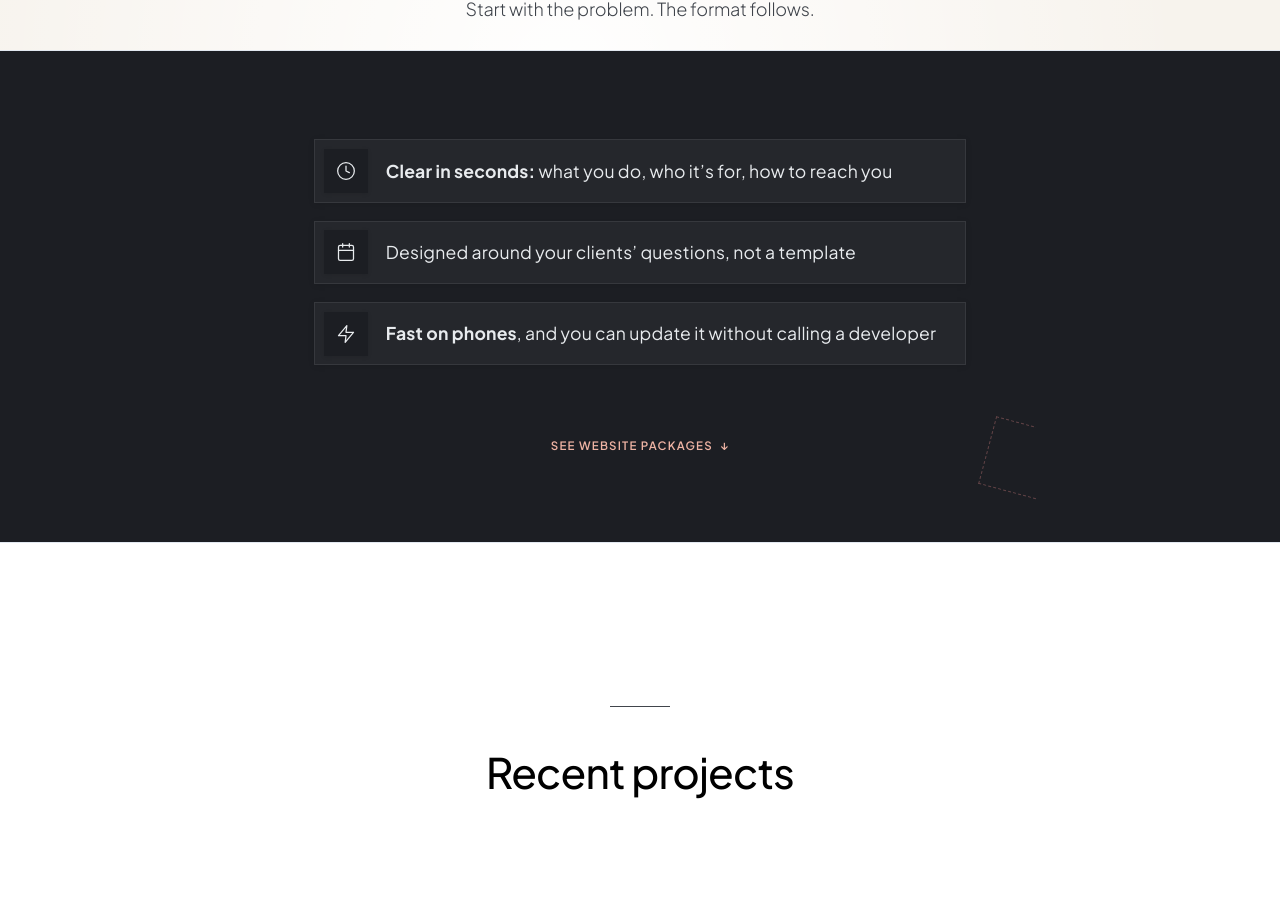
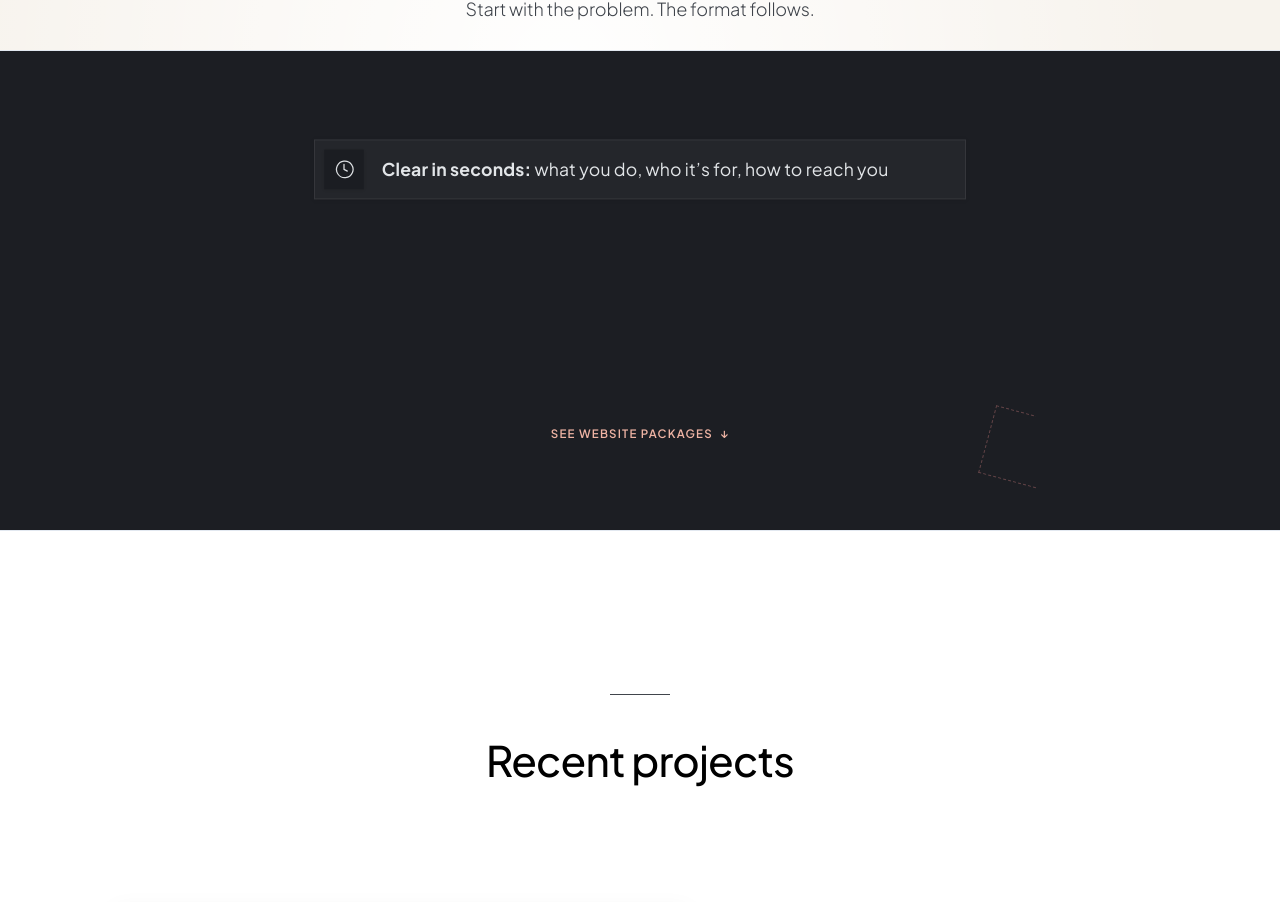
Before and after one commit to Irene2828/porfoliojuly, a Next.js app: page / in a window 1280 px wide. Shown: the part 1074-1976 px from the top of the page. Built offline with nearby package versions, Linux system fonts and the light colour scheme.

Commit message:
Homepage services: looping motion for the three help cards

```diff
--- a/src/app/v2/components/ServicesV2.tsx
+++ b/src/app/v2/components/ServicesV2.tsx
@@ -1,18 +1,98 @@
 'use client';
 
-import { motion } from 'framer-motion';
+import { useRef } from 'react';
+import { motion, useInView, useReducedMotion, type Variants } from 'framer-motion';
+
+const LOOP_SECONDS = 6.4;
+const LOOP_EASE: [number, number, number, number] = [0.16, 1, 0.3, 1];
+
+const rowLoopVariants: Variants = {
+  rest: { opacity: 1, y: 0 },
+  loop: (i: number) => {
+    const s = 0.2 + i * 0.5;
+    const e = s + 0.6;
+    return {
+      opacity: [0, 0, 1, 1, 0, 0],
+      y: [16, 16, 0, 0, -10, -10],
+      transition: {
+        duration: LOOP_SECONDS,
+        times: [0, s / LOOP_SECONDS, e / LOOP_SECONDS, 5.55 / LOOP_SECONDS, 6.15 / LOOP_SECONDS, 1],
+        repeat: Infinity,
+        ease: LOOP_EASE,
+      },
+    };
+  },
+};
+
+const iconBoxVariants: Variants = {
+  rest: { scale: 1, opacity: 1 },
+  loop: (i: number) => {
+    const s = 0.2 + i * 0.5;
+    const e = s + 0.6;
+    return {
+      scale: [0.82, 0.82, 1, 1, 0.94, 0.94],
+      opacity: [0, 0, 1, 1, 0, 0],
+      transition: {
+        duration: LOOP_SECONDS,
+        times: [0, s / LOOP_SECONDS, e / LOOP_SECONDS, 5.55 / LOOP_SECONDS, 6.15 / LOOP_SECONDS, 1],
+        repeat: Infinity,
+        ease: LOOP_EASE,
+      },
+    };
+  },
+};
+
+const iconDrawVariants: Variants = {
+  rest: { pathLength: 1 },
+  loop: (i: number) => {
+    const s = 0.32 + i * 0.5;
+    const e = s + 0.8;
+    return {
+      pathLength: [0, 0, 1, 1],
+      transition: {
+        duration: LOOP_SECONDS,
+        times: [0, s / LOOP_SECONDS, e / LOOP_SECONDS, 1],
+        repeat: Infinity,
+        ease: 'easeInOut',
+      },
+    };
+  },
+};
+
+const sheenVariants: Variants = {
+  rest: { x: '-130%' },
+  loop: (i: number) => {
+    const a = 3.05 + i * 0.18;
+    const b = a + 0.85;
+    return {
+      x: ['-130%', '-130%', '130%', '130%'],
+      transition: {
+        duration: LOOP_SECONDS,
+        times: [0, a / LOOP_SECONDS, b / LOOP_SECONDS, 1],
+        repeat: Infinity,
+        ease: 'easeInOut',
+      },
+    };
+  },
+};
 
 type ServicesV2Props = {
   websitesOnly?: boolean;
 };
 
 export default function ServicesV2({ websitesOnly = false }: ServicesV2Props) {
+  const bulletsRef = useRef<HTMLUListElement>(null);
+  const bulletsInView = useInView(bulletsRef, { amount: 0.35 });
+  const reduceMotion = useReducedMotion();
+  const loopActive = websitesOnly && !reduceMotion;
+
   const homepageWebsitesBullets = [
     {
       text: <span><strong>Clear in seconds:</strong> what you do, who it’s for, how to reach you</span>,
       icon: (
         <svg width="20" height="20" viewBox="0 0 24 24" fill="none" stroke="#e8ebee" strokeWidth="1.5" strokeLinecap="round" strokeLinejoin="round">
-          <circle cx="12" cy="12" r="10"/><polyline points="12 6 12 12 16 14"/>
+          <motion.path d="M12 2 A10 10 0 1 1 11.9 2.01" variants={iconDrawVariants} />
+          <motion.path d="M12 6 L12 12 L16 14" variants={iconDrawVariants} />
         </svg>
       )
     },
@@ -20,7 +100,10 @@ export default function ServicesV2({ websitesOnly = false }: ServicesV2Props) {
       text: <span>Designed around your clients’ questions, not a template</span>,
       icon: (
         <svg width="20" height="20" viewBox="0 0 24 24" fill="none" stroke="#e8ebee" strokeWidth="1.5" strokeLinecap="round" strokeLinejoin="round">
-          <rect x="3" y="4" width="18" height="18" rx="2" ry="2"/><line x1="16" y1="2" x2="16" y2="6"/><line x1="8" y1="2" x2="8" y2="6"/><line x1="3" y1="10" x2="21" y2="10"/>
+          <motion.path d="M5 4 h14 a2 2 0 0 1 2 2 v14 a2 2 0 0 1 -2 2 H5 a2 2 0 0 1 -2 -2 V6 a2 2 0 0 1 2 -2 Z" variants={iconDrawVariants} />
+          <motion.path d="M16 2 v4" variants={iconDrawVariants} />
+          <motion.path d="M8 2 v4" variants={iconDrawVariants} />
+          <motion.path d="M3 10 h18" variants={iconDrawVariants} />
         </svg>
       )
     },
@@ -28,7 +111,7 @@ export default function ServicesV2({ websitesOnly = false }: ServicesV2Props) {
       text: <span><strong>Fast on phones</strong>, and you can update it without calling a developer</span>,
       icon: (
         <svg width="20" height="20" viewBox="0 0 24 24" fill="none" stroke="#e8ebee" strokeWidth="1.5" strokeLinecap="round" strokeLinejoin="round">
-          <path d="M13 2L3 14h9l-1 8 10-12h-9l1-8z"/>
+          <motion.path d="M13 2L3 14h9l-1 8 10-12h-9l1-8z" variants={iconDrawVariants} />
         </svg>
       )
     }
@@ -444,14 +527,22 @@ export default function ServicesV2({ websitesOnly = false }: ServicesV2Props) {
                   {websitesOnly ? 'For when your work is better than your website' : 'For when your work is better than your current website'}
                 </motion.p>}
 
-                <ul className={websitesOnly ? 'homepage-services-bullets' : undefined} style={{ listStyle: 'none', padding: 0, margin: 0, display: 'flex', flexDirection: 'column', gap: '16px' }}>
+                <motion.ul
+                  ref={websitesOnly ? bulletsRef : undefined}
+                  initial={false}
+                  animate={loopActive ? (bulletsInView ? 'loop' : 'rest') : undefined}
+                  className={websitesOnly ? 'homepage-services-bullets' : undefined} style={{ listStyle: 'none', padding: 0, margin: 0, display: 'flex', flexDirection: 'column', gap: '16px' }}>
                   {websitesBullets.map((bullet, idx) => (
                     <motion.li
                       key={idx}
-                      initial={{ opacity: 0, x: -16, y: 10 }}
-                      whileInView={{ opacity: 1, x: 0, y: 0 }}
-                      viewport={{ once: true, amount: 0.25 }}
-                      transition={{ duration: 0.65, delay: 0.24 + idx * 0.11, ease: [0.16, 1, 0.3, 1] }}
+                      {...(websitesOnly
+                        ? { variants: rowLoopVariants, custom: idx }
+                        : {
+                            initial: { opacity: 0, x: -16, y: 10 },
+                            whileInView: { opacity: 1, x: 0, y: 0 },
+                            viewport: { once: true, amount: 0.25 },
+                            transition: { duration: 0.65, delay: 0.24 + idx * 0.11, ease: [0.16, 1, 0.3, 1] as [number, number, number, number] },
+                          })}
                       style={{
                         fontSize: 'var(--text-body)',
                         color: '#e8ebee',
@@ -463,14 +554,32 @@ export default function ServicesV2({ websitesOnly = false }: ServicesV2Props) {
                         borderRadius: '0px',
                         boxShadow: '0 1px 6px rgba(0, 0, 0, 0.1)',
                         border: '1px solid rgba(255, 255, 255, 0.08)',
-                        padding: '8px 24px 8px 8px'
+                        padding: '8px 24px 8px 8px',
+                        ...(websitesOnly ? { position: 'relative' as const, overflow: 'hidden' } : {})
                       }}
                     >
+                      {websitesOnly && (
+                        <motion.div
+                          aria-hidden="true"
+                          variants={sheenVariants}
+                          custom={idx}
+                          style={{
+                            position: 'absolute',
+                            inset: 0,
+                            pointerEvents: 'none',
+                            background: 'linear-gradient(105deg, transparent 42%, rgba(214, 183, 146, 0.09) 50%, rgba(242, 144, 143, 0.09) 54%, transparent 62%)'
+                          }}
+                        />
+                      )}
                       <motion.div
-                        initial={{ scale: 0.82, opacity: 0 }}
-                        whileInView={{ scale: 1, opacity: 1 }}
-                        viewport={{ once: true, amount: 0.25 }}
-                        transition={{ duration: 0.5, delay: 0.3 + idx * 0.11, ease: [0.16, 1, 0.3, 1] }}
+                        {...(websitesOnly
+                          ? { variants: iconBoxVariants, custom: idx }
+                          : {
+                              initial: { scale: 0.82, opacity: 0 },
+                              whileInView: { scale: 1, opacity: 1 },
+                              viewport: { once: true, amount: 0.25 },
+                              transition: { duration: 0.5, delay: 0.3 + idx * 0.11, ease: [0.16, 1, 0.3, 1] as [number, number, number, number] },
+                            })}
                         style={{
                           width: '40px',
                           height: '40px',
@@ -481,17 +590,19 @@ export default function ServicesV2({ websitesOnly = false }: ServicesV2Props) {
                           justifyContent: 'center',
                           boxShadow: '0 1px 4px rgba(0,0,0,0.1)',
                           flexShrink: 0,
-                          border: 'none'
+                          border: 'none',
+                          position: 'relative',
+                          zIndex: 1
                         }}
                       >
                         {bullet.icon}
                       </motion.div>
-                      <div style={{ color: '#e8ebee', fontSize: 'inherit', letterSpacing: 'inherit' }}>
+                      <div style={{ color: '#e8ebee', fontSize: 'inherit', letterSpacing: 'inherit', position: 'relative', zIndex: 1 }}>
                         {bullet.text}
                       </div>
                     </motion.li>
                   ))}
-                </ul>
+                </motion.ul>
                 <div className={websitesOnly ? 'homepage-services-cta' : undefined} style={{ display: 'flex', justifyContent: 'center', marginTop: '64px' }}>
                   <a href="#packages" style={{ background: 'none', border: 0, padding: 0, fontFamily: 'var(--font-label), sans-serif', fontSize: 'var(--text-label)', fontWeight: 600, letterSpacing: '0.105em', color: '#efb4a4', cursor: 'pointer', textDecoration: 'none' }}>
                     SEE WEBSITE PACKAGES <span aria-hidden="true" style={{ marginLeft: '4px' }}>↓</span>
```
